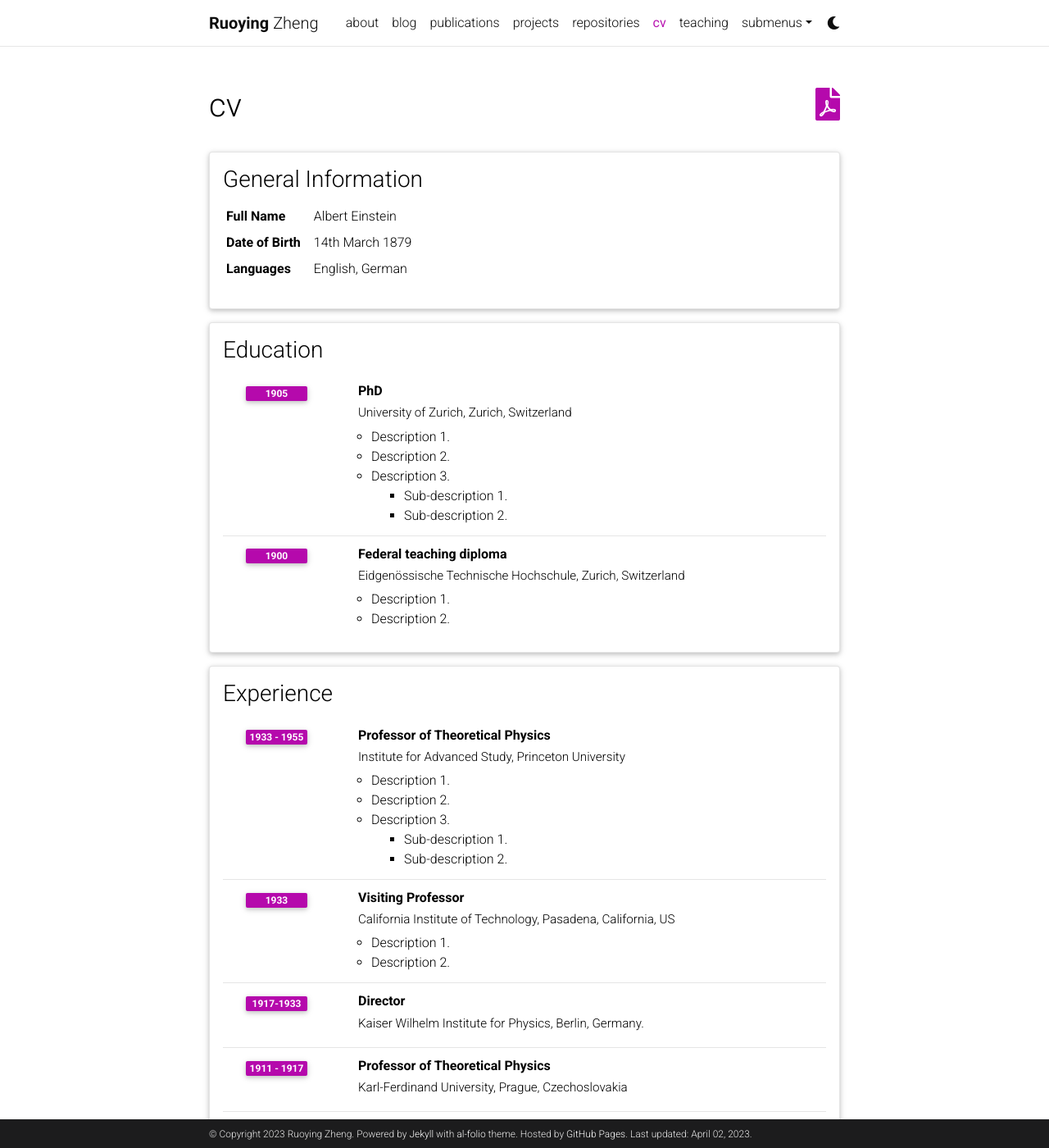
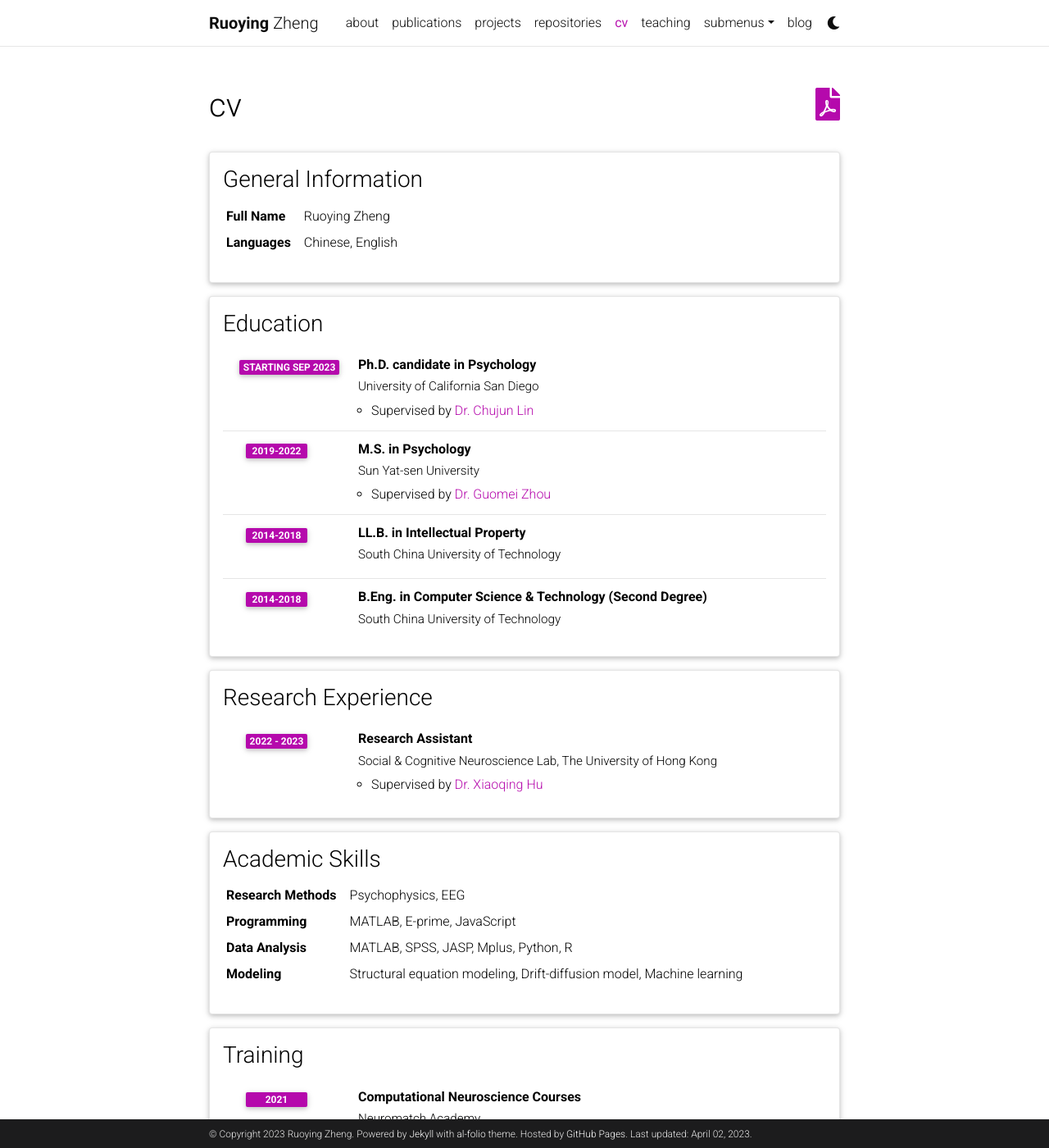
Before and after one commit to RuoyingZheng/RuoyingZheng.github.io, a Jekyll site: the page built from _pages/cv.md, in a window 1280 px wide and 1400 px high. Shown: the whole window at 82% size. Built offline with Jekyll 4.4.1, drawn with Linux system fonts in a browser that asks for light colours; comment, search, counter and statistics services are not loaded; a style sheet for code colours, icons or effects is not loaded; some of the changed text lies outside the part shown.

Commit message:
Add files via upload

```diff
--- a/_data/cv.yml
+++ b/_data/cv.yml
@@ -2,96 +2,92 @@
   type: map
   contents:
     - name: Full Name
-      value: Albert Einstein
-    - name: Date of Birth
-      value: 14th March 1879
+      value: Ruoying Zheng
     - name: Languages
-      value: English, German
+      value: Chinese, English
 
 - title: Education
   type: time_table
   contents:
-    - title: PhD
-      institution: University of Zurich, Zurich, Switzerland
-      year: 1905
+    - title: Ph.D. candidate in Psychology
+      institution: University of California San Diego
+      year: starting Sep 2023
       description:
-        - Description 1.
-        - Description 2.
-        - title: Description 3.
-          contents:
-            - Sub-description 1.
-            - Sub-description 2.
-    - title: Federal teaching diploma
-      institution: Eidgenössische Technische Hochschule, Zurich, Switzerland
-      year: 1900
+        - Supervised by <a href="https://scholar.google.com.sg/citations?hl=zh-CN&user=jOyTedwAAAAJ"> Dr. Chujun Lin</a>
+    - title: M.S. in Psychology
+      institution: Sun Yat-sen University
+      year: 2019-2022
       description:
-        - Description 1.
-        - Description 2.
+        - Supervised by <a href="https://scholar.google.com.sg/citations?hl=zh-CN&user=4enh0nMAAAAJ&view_op=list_works"> Dr. Guomei Zhou</a>
 
-- title: Experience
+    - title: LL.B. in Intellectual Property
+      institution: South China University of Technology
+      year: 2014-2018
+
+    - title: B.Eng. in Computer Science & Technology (Second Degree)
+      institution: South China University of Technology
+      year: 2014-2018
+
+- title: Research Experience
   type: time_table
   contents:
-    - title: Professor of Theoretical Physics
-      institution: Institute for Advanced Study, Princeton University
-      year: 1933 - 1955
+    - title: Research Assistant
+      institution: Social & Cognitive Neuroscience Lab, The University of Hong Kong
+      year: 2022 - 2023
       description:
-        - Description 1.
-        - Description 2.
-        - title: Description 3.
-          contents:
-            - Sub-description 1.
-            - Sub-description 2.
-    - title: Visiting Professor
-      institution: California Institute of Technology, Pasadena, California, US
-      year: 1933
-      description:
-        - Description 1.
-        - Description 2.
+        - Supervised by <a href="https://scholar.google.com.sg/citations?hl=en&user=SxV9Em8AAAAJ"> Dr. Xiaoqing Hu </a>
 
-    - title: Director
-      institution: Kaiser Wilhelm Institute for Physics, Berlin, Germany.
-      year: 1917-1933
+- title: Academic Skills
+  type: map
+  contents:
+    - name: Research Methods
+      value: Psychophysics, EEG
+    - name: Programming
+      value: MATLAB, E-prime, JavaScript
+    - name: Data Analysis
+      value: MATLAB, SPSS, JASP, Mplus, Python, R
+    - name: Modeling
+      value: Structural equation modeling, Drift-diffusion model, Machine learning
 
-    - title: Professor of Theoretical Physics
-      institution: Karl-Ferdinand University, Prague, Czechoslovakia
-      year: 1911 - 1917
-      description:
-
-    - title: Associate Professor of Theoretical Physics
-      institution: University of Zurich, Zurich, Switzerland
-      year: 1909 - 1911
-
-- title: Open Source Projects
+- title: Training
   type: time_table
   contents:
-    - title: <a href="https://github.com/alshedivat/al-folio">al-folio</a>
-      year: 2015-now
-      description: A beautiful, simple, clean, and responsive Jekyll theme for academics.
+    - title: Computational Neuroscience Courses
+      institution: Neuromatch Academy
+      year: 2021
+
+- title: Teaching Experience
+  type: time_table
+  contents:
+    - title: Teaching Assistant, Laboratory Experimental Psychology
+      institution: Sun Yat-sen University
+      year: 2021-2022
+    - title: Teaching Assistant, Industrial and Organizational Psychology
+      institution: Sun Yat-sen University
+      year: 2021
+
 
 - title: Honors and Awards
   type: time_table
   contents:
-    - year: 1921
+    - year: 2022
       items:
-        - Nobel Prize in Physics
-        - Matteucci Medal
-    - year: 2029
+        - Outstanding Graduation Thesis, <i>Sun Yat-sen University</i>
+    - year: 2021
       items:
-        - Max Planck Medal
-
-- title: Academic Interests
-  type: nested_list
-  contents:
-    - title: Topic 1.
+        - Excellent Oral Presentation Award, <i>International Joint Forum of Psychological and Cognitive Sciences, Peking University</i>
+        - First Prize Scholarship, <i>Sun Yat-sen University</i>
+    - year: 2020
       items:
-        - Description 1.
-        - Description 2.
-    - title: Topic 2.
+        - Second Prize Scholarship, <i>Sun Yat-sen University</i>
+    - year: 2019
       items:
-        - Description 1.
-        - Description 2.
-
-- title: Other Interests
-  type: list
-  contents:
-    - <u>Hobbies:</u> Hobby 1, Hobby 2, etc.
+        - Second Prize Scholarship, <i>Sun Yat-sen University</i>
+    - year: 2017
+      items:
+        - Excellent Student Cadre, <i>South China University of Technology</i>
+    - year: 2016
+      items:
+        - Advanced Individual of Social Work, <i>South China University of Technology</i>
+        - Merit Student, <i>South China University of Technology</i>
+        - Third Prize Scholarship, <i>South China University of Technology</i>
--- a/_includes/header.html
+++ b/_includes/header.html
@@ -52,15 +52,6 @@
                 </a>
               </li>
               {% if site.blog_nav_title %}
-              <!-- Blog -->
-              <li class="nav-item {% if page.url contains 'blog' %}active{% endif %}">
-                <a class="nav-link" href="{{ '/blog/' | relative_url }}">{{ site.blog_nav_title }}
-                  {%- if page.url contains 'blog' -%}
-                  <span class="sr-only">(current)</span>
-                  {%- endif -%}
-                </a>
-              </li>
-              {%- endif %}
 
               <!-- Other pages -->
               {%- assign sorted_pages = site.pages | sort: "nav_order" -%}
@@ -96,6 +87,16 @@
               {% endfor -%}
               {%- if site.enable_darkmode %}
 
+              <!-- Blog -->
+              <li class="nav-item {% if page.url contains 'blog' %}active{% endif %}">
+                <a class="nav-link" href="{{ '/blog/' | relative_url }}">{{ site.blog_nav_title }}
+                  {%- if page.url contains 'blog' -%}
+                  <span class="sr-only">(current)</span>
+                  {%- endif -%}
+                </a>
+              </li>
+              {%- endif %}
+
               <!-- Toogle theme mode -->
               <li class="toggle-container">
                 <button id="light-toggle" title="Change theme">
```
Also changed, not shown: _data/coauthors.yml (+3 -34 lines), _data/venues.yml (+3 -6 lines), _news/announcement_1.md (+2 -2 lines).
